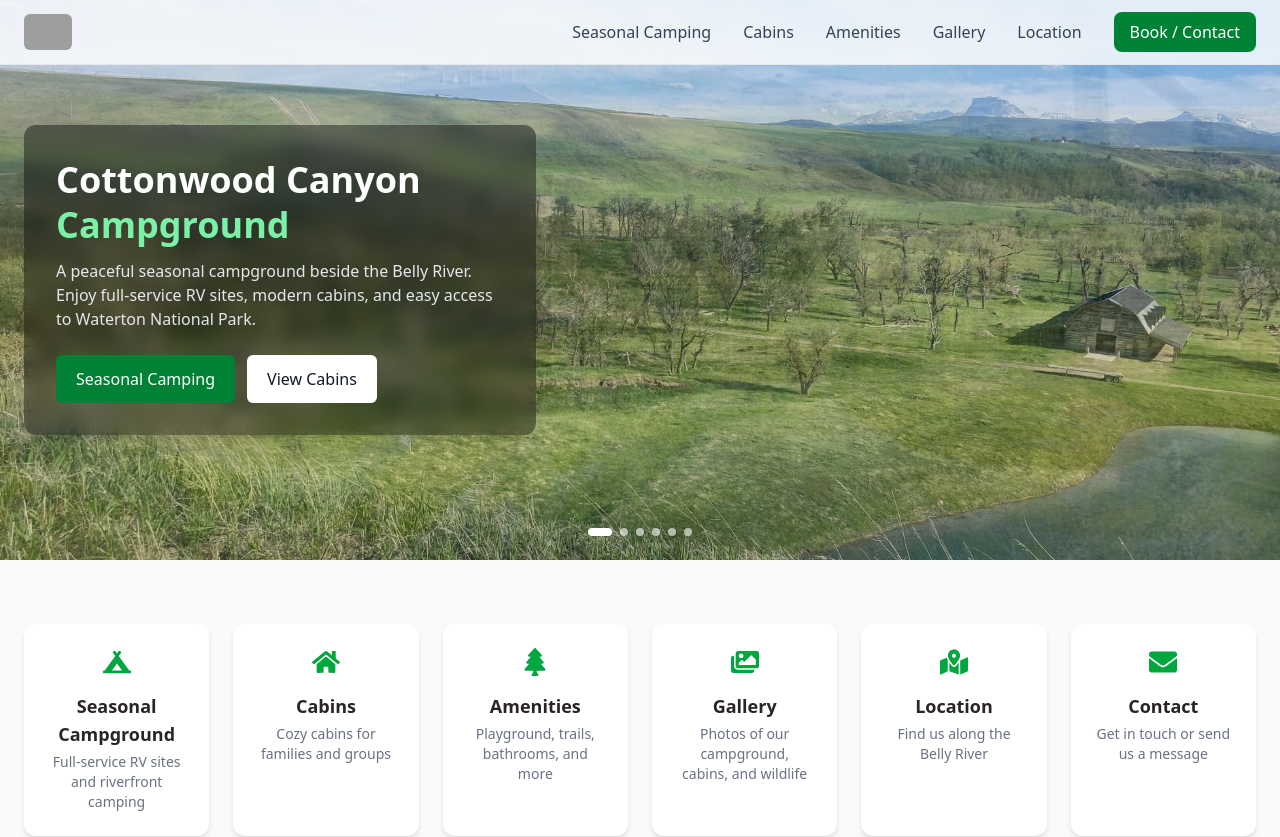
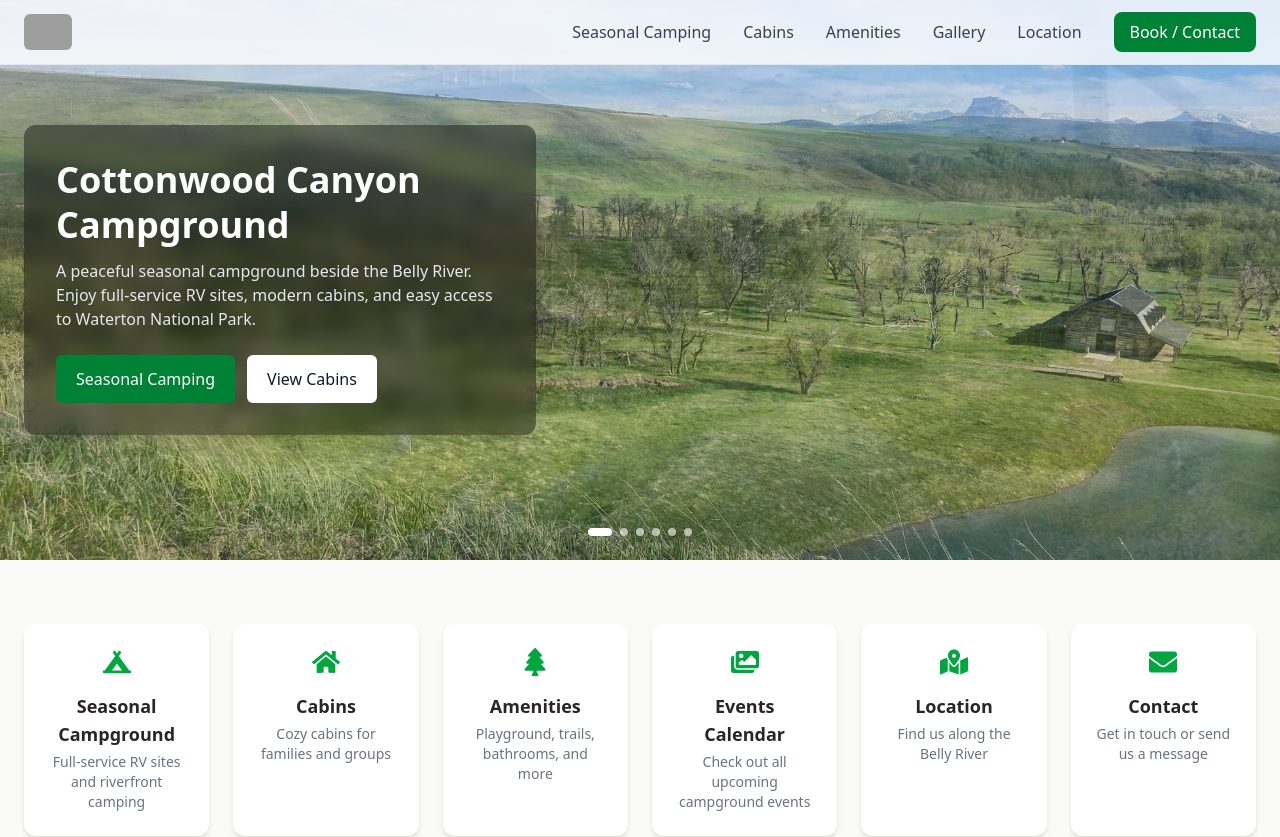
Before and after one commit to OleksandrShakhov/cottonwood, a Next.js app: page / in a window 1280 px wide. Shown: the top 837 px of the page. Built offline with nearby package versions, Linux system fonts and the light colour scheme; grey boxes are pictures that could not be loaded.

Commit message:
Fixed issues on multiple pages. added calendar

```diff
--- a/app/page.tsx
+++ b/app/page.tsx
@@ -7,6 +7,8 @@
 import AmenitiesSection from "@/components/AmenitiesSection";
 import ContactSection from "@/components/ContactSection";
 import ScrollToTopButton from "@/components/ScrollToTopButton";
+
+import EventsCalendar from "@/components/EventsCalendar";
 
 
 export default function Home() {
@@ -20,6 +22,9 @@
       <CabinsSection />
 
       <AmenitiesSection />
+
+      <EventsCalendar />
+
       <ContactSection />
       <ScrollToTopButton />
 
--- a/components/AmenitiesSection.tsx
+++ b/components/AmenitiesSection.tsx
@@ -24,11 +24,18 @@
     items: ["Bathrooms with flush toilets", "Dog off-leash area", "Walking trails", "River berm trail"],
   },
   {
-    title: "Coming Soon",
-    icon: <GiCampingTent size={32} className="text-yellow-500 animate-pulse" />,
-    items: ["Laundry shed", "Shower facility", "Recreation center", "Pickleball courts", "Entertainment room", "Basketball court"],
-    comingSoon: true,
-  },
+  title: "Coming Soon",
+  icon: <GiCampingTent size={32} className="text-yellow-500 animate-pulse" />,
+  items: [
+    "Laundry Facilities",
+    "Shower facility",
+    "Recreation center",
+    "Pickleball courts",
+    "Entertainment room",
+    "Basketball court"
+  ],
+  comingSoon: true,
+},
 ];
 
 export default function AmenitiesSection() {
--- a/components/CabinsSection.tsx
+++ b/components/CabinsSection.tsx
@@ -72,7 +72,6 @@
       "BBQ on deck",
       "Fire ring & complimentary firewood",
       "Camping chairs & beach towels",
-      "Pet friendly cabin available",
     ],
     airbnbLink: "https://www.airbnb.ca/rooms/992298227748138136",
   },
--- /dev/null
+++ b/components/EventsCalendar.tsx
@@ -0,0 +1,58 @@
+import { FaCalendarAlt } from "react-icons/fa";
+import eventsData from "@/data/events.json";
+
+export type EventItem = {
+  date: string;
+  title: string;
+  description?: string;
+};
+
+export default function EventsCalendar() {
+  const events: EventItem[] = eventsData;
+
+  return (
+    <section id="events-calendar" className="py-16 bg-gray-50">
+      <div className="max-w-7xl mx-auto px-6">
+        {/* Section header */}
+        <div className="text-center mb-12">
+          <h2 className="text-4xl font-bold flex items-center justify-center gap-3">
+            <FaCalendarAlt className="text-green-600" /> Upcoming Events
+          </h2>
+          <p className="text-gray-600 mt-3">
+            We host several seasonal events each year — check back often for updates!
+          </p>
+        </div>
+
+        {/* Calendar grid */}
+        <div className="grid grid-cols-1 sm:grid-cols-2 md:grid-cols-3 lg:grid-cols-4 gap-8">
+          {events.map((event) => {
+            const eventDate = new Date(event.date);
+            const month = eventDate.toLocaleString("default", { month: "short" }).toUpperCase();
+            const day = eventDate.getDate();
+
+            return (
+              <div
+                key={event.date + event.title}
+                className="bg-white rounded-2xl shadow-lg hover:shadow-2xl transition-transform transform hover:-translate-y-1 hover:scale-105 overflow-hidden"
+              >
+                {/* Date block */}
+                <div className="bg-green-600 text-white text-center py-4">
+                  <p className="text-sm font-medium">{month}</p>
+                  <p className="text-3xl font-bold">{day}</p>
+                </div>
+
+                {/* Event details */}
+                <div className="p-6 text-left">
+                  <h3 className="font-semibold text-lg mb-2">{event.title}</h3>
+                  {event.description && (
+                    <p className="text-gray-500 text-sm">{event.description}</p>
+                  )}
+                </div>
+              </div>
+            );
+          })}
+        </div>
+      </div>
+    </section>
+  );
+}
--- a/components/FeatureCards.tsx
+++ b/components/FeatureCards.tsx
@@ -29,10 +29,10 @@
     description: "Playground, trails, bathrooms, and more",
   },
   {
-    title: "Gallery",
-    icon: <FaImages size={28} className="text-green-600" />,
-    href: "/#gallery",
-    description: "Photos of our campground, cabins, and wildlife",
+    title: "Events Calendar",
+    icon: <FaImages size={28} className="text-green-600" />, // keep same icon style or change if desired
+    href: "/#events-calendar", // link to your calendar section/page
+    description: "Check out all upcoming campground events",
   },
   {
     title: "Location",
--- a/components/HeroSlider.tsx
+++ b/components/HeroSlider.tsx
@@ -71,8 +71,7 @@
             "
           >
             <h1 className="text-3xl md:text-4xl font-bold mb-3 leading-tight">
-              Cottonwood Canyon
-              <span className="block text-green-300">Campground</span>
+              Cottonwood Canyon Campground
             </h1>
             <p className="text-sm md:text-base text-gray-200 mb-6">
               A peaceful seasonal campground beside the Belly River.
@@ -81,13 +80,13 @@
             </p>
             <div className="flex flex-col sm:flex-row gap-3">
               <Link
-                href="/seasonal"
+                href="#seasonal-camping"
                 className="bg-green-700 hover:bg-green-800 text-white px-5 py-3 rounded-md font-medium transition text-center"
               >
                 Seasonal Camping
               </Link>
               <Link
-                href="/cabins"
+                href="#cabins"
                 className="bg-white hover:bg-gray-100 text-gray-900 px-5 py-3 rounded-md font-medium transition text-center"
               >
                 View Cabins
--- a/components/SeasonalCampingSection.tsx
+++ b/components/SeasonalCampingSection.tsx
@@ -12,10 +12,10 @@
         </h2>
         <p className="text-gray-600 mt-4 max-w-3xl mx-auto text-base md:text-lg">
           Discover the perfect seasonal getaway at Cottonwood Canyon Campground.
-          Nestled along the serene Belly River, our campground offers full-service RV sites,
-          modern cabins, and family-friendly amenities. Explore the river, watch wildlife,
-          and enjoy easy access to Waterton National Park.
-          Each site is designed for comfort and convenience, whether you’re here for a weekend escape or a long seasonal stay.
+Nestled along the serene Belly River, our campground offers full-service RV sites,
+modern cabins, and family-friendly amenities. Explore the river, watch wildlife,
+and enjoy peaceful scenic drives through the beautiful surrounding countryside.
+Each site is designed for comfort and convenience, making it ideal for your seasonal stay.
         </p>
       </div>
 
@@ -60,7 +60,8 @@
           <FaWifi size={36} className="text-green-600 mb-4" />
           <h3 className="font-semibold mb-2">Communal Wi-Fi</h3>
           <p className="text-gray-500 text-sm">
-            Stay connected while enjoying nature with reliable campground Wi-Fi.
+            Stay connected while enjoying nature with communal Wi-Fi, suitable for messaging and basic browsing.
+            Upgraded high-speed internet for streaming is available through a third-party provider.
           </p>
         </div>
         <div className="flex flex-col items-center text-center p-6 bg-white rounded-xl shadow-md hover:shadow-xl transition hover:scale-105">
--- a/components/VideoSection.tsx
+++ b/components/VideoSection.tsx
@@ -8,8 +8,11 @@
       <div className="aspect-video">
         <iframe
           className="w-full h-full rounded-xl"
-          src="https://www.youtube.com/embed/YOUR_VIDEO"
-          title="Campground video"
+          src="https://www.youtube.com/embed/abgSppN_Zis?si=pq_Uw9_yoPq-JcUt"
+          title="Cottonwood Canyon Campground Video"
+          frameBorder="0"
+          allow="accelerometer; autoplay; clipboard-write; encrypted-media; gyroscope; picture-in-picture; web-share"
+          referrerPolicy="strict-origin-when-cross-origin"
           allowFullScreen
         />
       </div>
--- /dev/null
+++ b/data/events.json
@@ -0,0 +1,32 @@
+[
+  {
+    "date": "2026-06-15",
+    "title": "Summer Kickoff BBQ",
+    "description": "Join us for food, fun, and games!"
+  },
+  {
+    "date": "2026-07-04",
+    "title": "Independence Day Celebration",
+    "description": "Fireworks and activities for the whole family."
+  },
+  {
+    "date": "2026-08-20",
+    "title": "Fishing Tournament",
+    "description": "Show off your skills and win prizes!"
+  },
+  {
+    "date": "2026-09-10",
+    "title": "Fall Harvest Festival",
+    "description": "Seasonal crafts, music, and treats."
+  },
+  {
+    "date": "2026-10-31",
+    "title": "Halloween Campfire Night",
+    "description": "Costumes, stories, and spooky fun."
+  },
+  {
+    "date": "2026-12-05",
+    "title": "Holiday Lights Event",
+    "description": "Celebrate the season with lights and cheer."
+  }
+]
```
